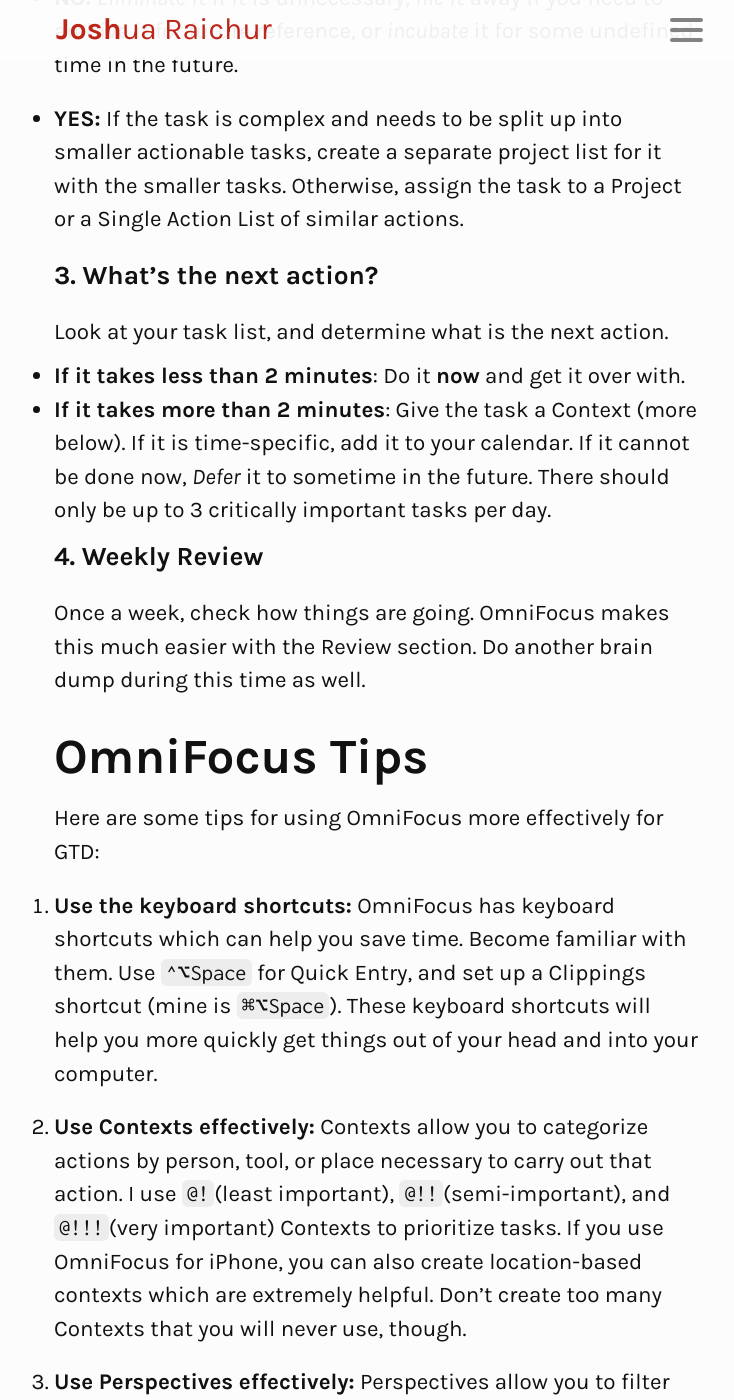
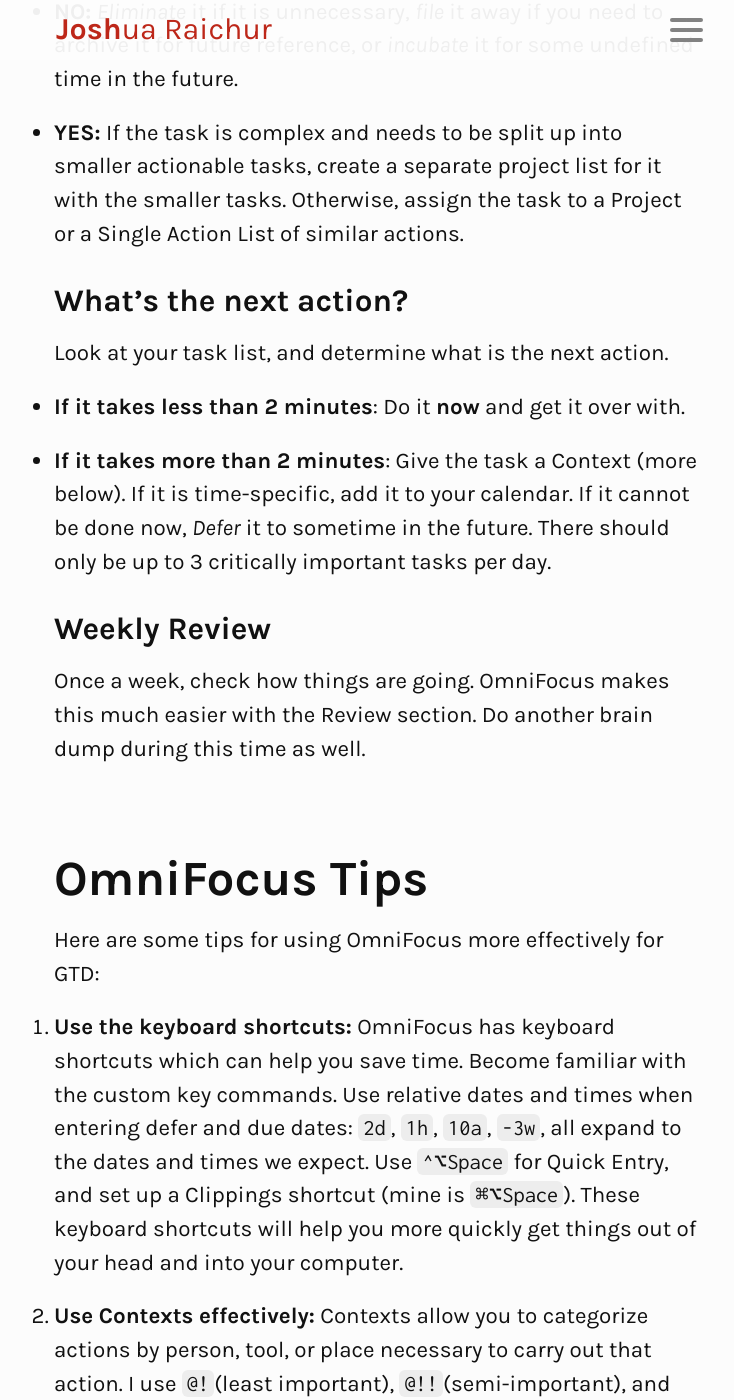
Before and after one commit to JEKYLL-WEB-TEMPLATES/raichur.github.io, a Jekyll site: the page built from _posts/2015-07-24-omnifocus.md, in a window 1280 px wide and 1400 px high, scrolled down 1581 px. Shown: the whole window, without its empty margins (264-998 px from the left). Built offline with Jekyll 4.4.1, drawn with Linux system fonts in a browser that asks for light colours; some of the changed text lies outside the part shown.

```diff
--- a/_posts/2015-07-24-omnifocus.md
+++ b/_posts/2015-07-24-omnifocus.md
@@ -12,34 +12,33 @@
 
 How I use the GTD methodology:
 
-### 1. What are all the things I need to do?
-
+## What are all the things I need to do?
 Make it a habit to put in _everything_ on your mind into OmniFocus. Stuff that you need to get done now, stuff part of small projects, stuff part of big projects, and even long-term goals. Get it out of your head, and into your computer. They’re better at remembering things, and it will help you clear your mind.
 
-### 2. Is it actionable?
-
+## Is it actionable?
 Once or twice a day, go through each task in your inbox and ask yourself if it is actionable.
 
 - **NO:** *Eliminate* it if it is unnecessary, *file* it away if you need to archive it for future reference, or *incubate* it for some undefined time in the future.
 
 - **YES:** If the task is complex and needs to be split up into smaller actionable tasks, create a separate project list for it with the smaller tasks. Otherwise, assign the task to a Project or a Single Action List of similar actions.
 
-### 3. What’s the next action?
-
+## What’s the next action?
 Look at your task list, and determine what is the next action.
 
 - **If it takes less than 2 minutes**: Do it **now** and get it over with.
+
 - **If it takes more than 2 minutes**: Give the task a Context (more below). If it is time-specific, add it to your calendar. If it cannot be done now, _Defer_ it to sometime in the future. There should only be up to 3 critically important tasks per day.
 
-### 4. Weekly Review
+## Weekly Review
+Once a week, check how things are going. OmniFocus makes this much easier with the Review section. Do another brain dump during this time as well.
 
-Once a week, check how things are going. OmniFocus makes this much easier with the Review section. Do another brain dump during this time as well.
+<br/>
 
 # OmniFocus Tips
 
 Here are some tips for using OmniFocus more effectively for GTD:
 
-1. **Use the keyboard shortcuts:** OmniFocus has keyboard shortcuts which can help you save time. Become familiar with them. Use `^⌥Space` for Quick Entry, and set up a Clippings shortcut (mine is `⌘⌥Space`). These keyboard shortcuts will help you more quickly get things out of your head and into your computer.
+1. **Use the keyboard shortcuts:** OmniFocus has keyboard shortcuts which can help you save time. Become familiar with the custom key commands. Use relative dates and times when entering defer and due dates: `2d`, `1h`, `10a`, `-3w`, all expand to the dates and times we expect. Use `^⌥Space` for Quick Entry, and set up a Clippings shortcut (mine is `⌘⌥Space`). These keyboard shortcuts will help you more quickly get things out of your head and into your computer.
 
 2. **Use Contexts effectively:** Contexts allow you to categorize actions by person, tool, or place necessary to carry out that action. I use `@!`(least important), `@!!`(semi-important), and `@!!!`(very important) Contexts to prioritize tasks. If you use OmniFocus for iPhone, you can also create location-based contexts which are extremely helpful. Don’t create too many Contexts that you will never use, though.
 
@@ -58,7 +57,8 @@
 
 	Now, all you need to say is _“Siri, Remember to …”_ and it will automatically be captured in your OmniFocus Inbox.
 
-7. **Use AppleScript for scripting with OmniFocus:** AppleScript is a programming language that can be used to manipulate data and interface elements of supported applications on OS X. AppleScript becomes even more useful with a quick launcher like [Alfred](http://www.alfredapp.com/) . Here’s an example of launching a view (Today is a custom Perspective I made):
+9. **Use TextExpander with OmniFocus:** [TextExpander](https://smilesoftware.com/TextExpander/index.html) snippets can be used with OmniFocus to save even more time typing.
+8. **Use AppleScript for scripting with OmniFocus:** AppleScript is a programming language that can be used to manipulate data and interface elements of supported applications on OS X. AppleScript becomes even more useful with a quick launcher like [Alfred](http://www.alfredapp.com/) . Here’s an example of launching a view (Today is a custom Perspective I made):
 
 <br/>
 
```
Also changed, not shown: _posts/2015-06-07-sticky-habits.md (+3 -0 lines), _posts/2015-07-15-markov-chains.md (+1 -1 lines).
